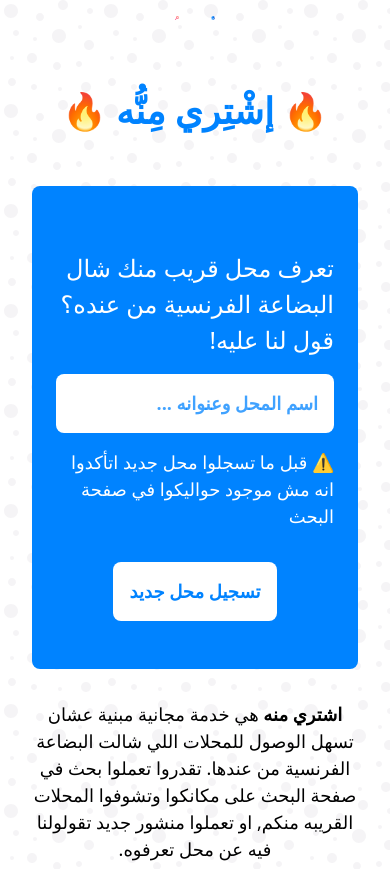
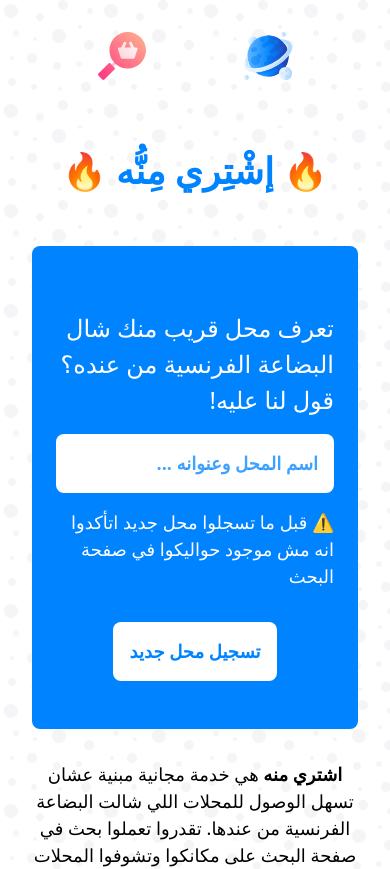
Before and after one commit to KL13NT/eshtry-mno, a Next.js app: page / in a window 390 px wide. Shown: the top 869 px of the page. Built offline with nearby package versions, Linux system fonts and the light colour scheme.

Commit message:
feat: updated layouts and routes

```diff
--- a/components/Layout.jsx
+++ b/components/Layout.jsx
@@ -6,12 +6,12 @@ import Footer from './Footer.jsx'
 
 export default function Layout({ children }) {
 	return (
-		<div className='font-rtl rtl px-4 pb-24'>
+		<div className='font-rtl rtl px-4 pb-24 mt-4'>
 			<noscript>
 				<Toast>Creating polls and voting require JavaScript.</Toast>
 			</noscript>
 
-			<nav className='flex justify-around mx-auto w-1/5'>
+			<nav className='flex justify-evenly md:justify-around mx-auto md:w-1/5'>
 				<Route href='/'>
 					<img src='/uranus.svg' alt='home icon' className='w-12' />
 				</Route>
--- a/components/Result.jsx
+++ b/components/Result.jsx
@@ -3,12 +3,12 @@ import React from 'react'
 export default function Result({ name, ...props }) {
 	return (
 		<div
-			className='bg-blue-600 rounded-lg mx-auto p-4 px-6 mt-8 flex items-center justify-between flex-wrap text-center'
+			className='bg-blue-600 rounded-lg mx-auto p-4 px-6 mt-8 flex items-center justify-between flex-wrap text-center hover:shadow-lg transition-all duration-200 '
 			{...props}
 		>
 			<p className='text-2xl m-0'>{name}</p>
 			<a
-				className='text-right text-lg bg-white p-4 border-none text-blue-600 placeholder-blue-600 rounded-lg placeholder-opacity-75 focus:placeholder-opacity-100 font-bold focus:bg-blue-400 focus:text-blue-600 transition-colors duration-200 focus:outline-none block cursor-pointer m-auto mt-4 md:mt-0'
+				className='text-lg bg-white p-4 border-none text-blue-600 placeholder-blue-600 rounded-lg placeholder-opacity-75 focus:placeholder-opacity-100 font-bold focus:bg-blue-400 focus:text-blue-600 transition-colors duration-200 focus:outline-none block cursor-pointer mx-0 mt-4 md:mt-0 text-center'
 				href={`https://www.google.com/maps/search/${name}`}
 				target='_blank'
 				rel='noreferrer'
--- a/components/Route.jsx
+++ b/components/Route.jsx
@@ -2,7 +2,7 @@ import React from 'react'
 import Link from 'next/link'
 
 export default function Route({ href, children }) {
-	const base = 'p-4 rounded-2xl block focus:bg-blue-600'
+	const base = 'p-4 rounded block focus:bg-blue-600'
 
 	return (
 		<Link href={href}>
```
